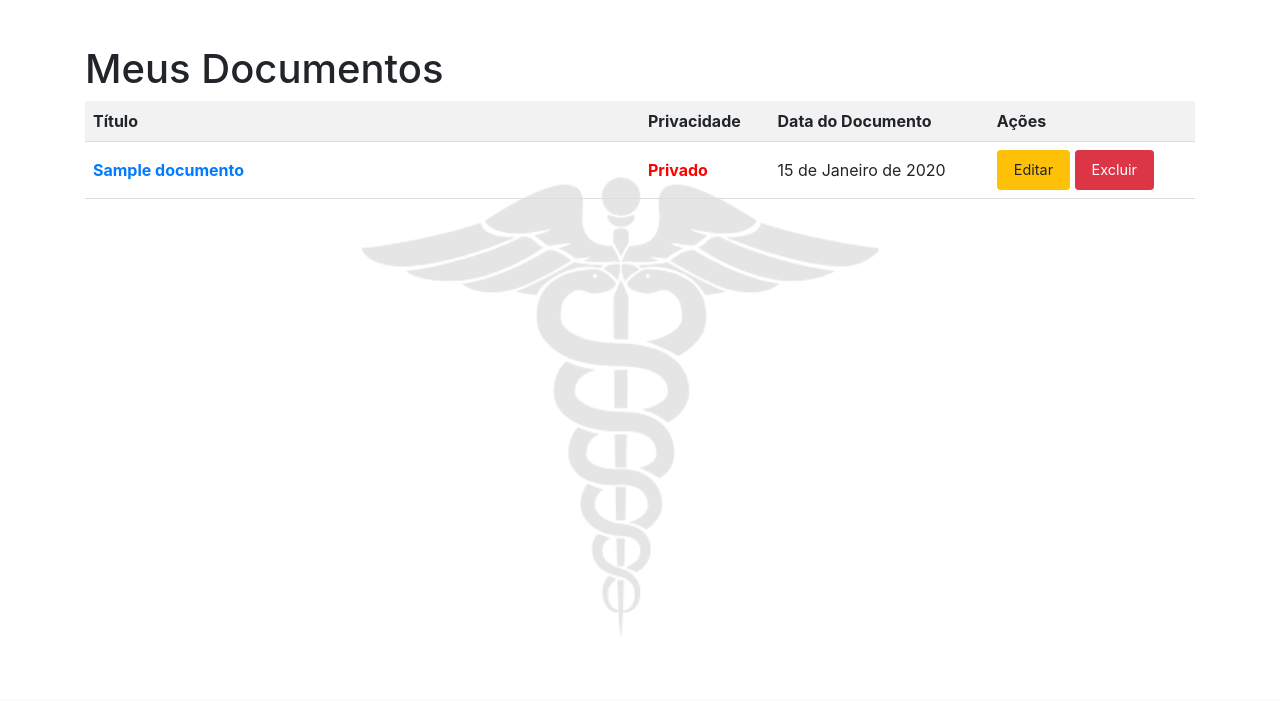
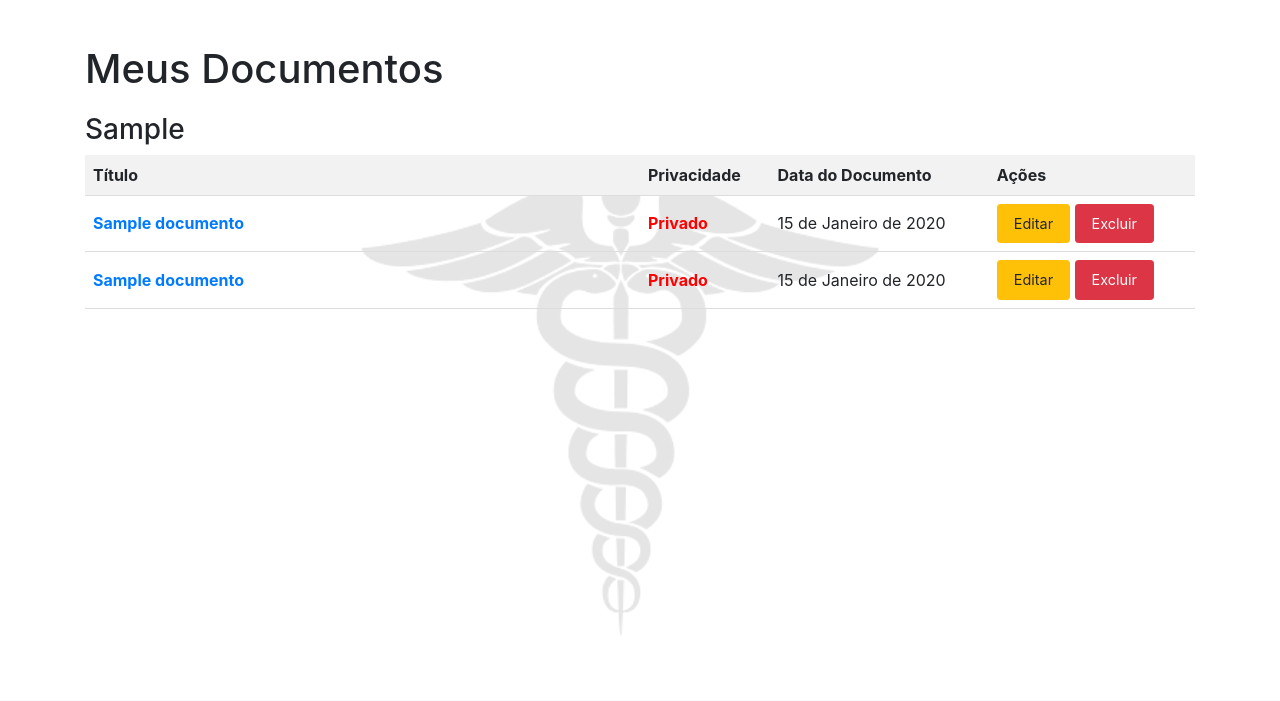
Before and after one commit to augustin1977/prontuario, a Django app: page /documentos/ in a window 1280 px wide. Shown: the part 56-757 px from the top of the page. Run offline with Django 4.2, Linux system fonts and the light colour scheme; a user stored in the database is signed in; tables that the repository leaves empty hold one stand-in row (values such as "Sample post"); parts of the project's set-up code (start-up, migrations or seed data) failed here and were passed over.

Commit message:
adicionando funcionalidades de separação por tipo de documentos

```diff
--- a/Documentos/admin.py
+++ b/Documentos/admin.py
@@ -3,3 +3,4 @@ from .models import *
 
 admin.site.register(Documento)
 admin.site.register(PermissaoDocumento)
+admin.site.register(Tipo_documento)
--- a/Documentos/models.py
+++ b/Documentos/models.py
@@ -12,6 +12,10 @@ class PermissaoDocumento(models.Model):
     def __str__(self):
         return f"{self.usuario_concedente.cpf} concedeu permissão a {self.usuario_permitido.cpf}"
 
+class Tipo_documento(models.Model):
+    tipo=models.TextField(max_length=255,default=None)
+    def __str__(self):
+        return self.tipo
 
 class Documento(models.Model):
     proprietario = models.ForeignKey(Usuario, on_delete=models.CASCADE, related_name='documentos_proprietario')
@@ -22,6 +26,7 @@ class Documento(models.Model):
     data_criacao = models.DateTimeField(auto_now_add=True)  # Data de criação do documento
     data_modificacao=models.DateTimeField(auto_now=True)
     secreto=models.BooleanField(blank=False,null=False,default=False)
+    tipo=models.ForeignKey(Tipo_documento, on_delete=models.CASCADE, )
 
     def __str__(self):
         return f"Documento de {self.proprietario.cpf}"
--- a/Documentos/templates/listar.html
+++ b/Documentos/templates/listar.html
@@ -8,7 +8,11 @@
 {% block 'conteudo' %}
 
 <h1>Meus Documentos</h1>
-<table style="width: 100%; border-collapse: collapse;">
+
+{% for tipo, documentos in documentos_proprios.items %}
+    <h3 style="margin-top: 20px;">{{ tipo }}</h2>  <!-- Nome da Especialidade -->
+
+    <table style="width: 100%; border-collapse: collapse; margin-bottom: 20px;">
         <thead>
             <tr>
                 <th style="text-align: left; padding: 8px; width: 50%;">Título</th>
@@ -18,7 +22,7 @@
             </tr>
         </thead>
         <tbody>
-        {% for documento in documentos_proprios %}
+            {% for documento in documentos %}
             <tr>
                 <td style="padding: 8px;">
                     <a href="{% url 'detalhes_documento' documento.id %}"><strong>{{ documento.titulo }}</strong></a>
@@ -35,23 +39,26 @@
                 </td>
                 <td style="padding: 8px;">
                     <a href="{% url 'editar_documento' documento.id %}" class="btn btn-warning btn-sm">Editar</a>
-                <a href="{% url 'excluir_documento' documento.id %}"class="btn btn-danger btn-sm">Excluir</a>
+                    <a href="{% url 'excluir_documento' documento.id %}" class="btn btn-danger btn-sm">Excluir</a>
                 </td>
             </tr>
             {% endfor %}
         </tbody>
+    </table>
+{% endfor %}
 
-</table>
 {% if documentos_compartilhados.items %}
 <h1>Documentos Compartilhados Comigo</h1>
-{% for usuario, documentos in documentos_compartilhados.items %}
-    <div style="margin-bottom: 20px;">
-        <h3>Proprietário - {{ usuario.first_name }} {{ usuario.last_name }}</h3>
-        <table style="width: 100%; border-collapse: collapse; margin-top: 10px;">
+
+{% for tipo, documentos in documentos_compartilhados.items %}
+    <h3 style="margin-top: 20px;" >{{ tipo }}</h2>
+
+    <table style="width: 100%; border-collapse: collapse; margin-bottom: 20px;">
         <thead>
             <tr>
                 <th style="text-align: left; padding: 8px;">Título</th>
                 <th style="text-align: left; padding: 8px;">Data do Documento</th>
+                <th style="text-align: left; padding: 8px;">Proprietário</th>
             </tr>
         </thead>
         <tbody>
@@ -63,12 +70,14 @@
                 <td style="padding: 8px;">
                     {{ documento.data_documento|date:"d \d\e F \d\e Y" }}
                 </td>
+                <td style="padding: 8px;">
+                    {{ documento.proprietario.first_name }} {{ documento.proprietario.last_name }}
+                </td>
             </tr>
             {% endfor %}
         </tbody>
     </table>
-
-    </div>
 {% endfor %}
 {% endif %}
+
 {% endblock %}
--- a/Documentos/views.py
+++ b/Documentos/views.py
@@ -3,7 +3,7 @@ from django.http import FileResponse, Http404,HttpResponse
 from django.contrib.auth.decorators import login_required
 from django.contrib import messages
 from django.conf import settings
-from .models import Documento, PermissaoDocumento
+from .models import *
 from Usuario_django.models import Usuario
 from autenticacao import *
 import os
@@ -13,8 +13,14 @@ import os
 def listar_documentos(request):
     # Lista os documentos do usuário logado
     documentos_proprios = Documento.objects.filter(proprietario=request.user.usuario).order_by("-data_documento")
+    documentos_por_tipo = {}
+    for doc in documentos_proprios:
+        tipo = doc.tipo.tipo
+        if tipo not in documentos_por_tipo:
+            documentos_por_tipo[tipo] = [doc]
+        documentos_por_tipo[tipo].append(doc)
+    # Lista os documentos que o usuário pode ver devido a permissões recebidas
 
-    # Lista os documentos que o usuário pode ver devido a permissões recebidas
     permissoes = PermissaoDocumento.objects.filter(usuario_permitido=request.user.usuario)
     documentos_compartilhados = Documento.objects.filter(proprietario__in=permissoes.values('usuario_concedente'),secreto=False).order_by("proprietario",'-data_documento')
     documentos_compartilhados_usuario={}
@@ -23,36 +29,46 @@ def listar_documentos(request):
             documentos_compartilhados_usuario[doc.proprietario.usuario]=[doc]
         else:
             documentos_compartilhados_usuario[doc.proprietario.usuario].append(doc)
-
+    documentos_compartilhados_por_tipo = {}
+    for doc in documentos_compartilhados:
+        if tipo not in documentos_compartilhados_por_tipo:
+            documentos_compartilhados_por_tipo[tipo] = [doc]
+        documentos_compartilhados_por_tipo[tipo].append(doc)
     return render(request, 'listar.html', {
-        'documentos_proprios': documentos_proprios,
-        'documentos_compartilhados': documentos_compartilhados_usuario,
+        'documentos_proprios': documentos_por_tipo,
+        'documentos_compartilhados': documentos_compartilhados_por_tipo,
     })
 
 
 @is_user
 def criar_documento(request):
+    tipos = Tipo_documento.objects.all()
     if request.method == 'POST':
         titulo=request.POST.get('titulo')
         resumo = request.POST.get('resumo')
         arquivo= request.FILES.get("arquivo")
         data=request.POST.get("data_documento")
         secreto=(request.POST.get("secreto")=="on")
+        tipo_id = request.POST.get("tipo")
+        tipo = Tipo_documento.objects.filter(id=tipo_id).first()
         if arquivo:
             tamanho_maximo = 5 * 1024 * 1024  # 5 MB em bytes
             if arquivo.size > tamanho_maximo:
                 messages.error(request, 'O arquivo não pode ser maior que 5 MB.')
-                return render(request, 'criar.html')
+                return render(request, 'criar.html', {"tipos": tipos})
 
-        documento = Documento(proprietario=request.user.usuario,titulo=titulo,secreto=secreto, resumo=resumo, arquivo=arquivo,data_documento=data)
+        documento = Documento(proprietario=request.user.usuario,titulo=titulo,secreto=secreto,
+                              resumo=resumo, arquivo=arquivo,data_documento=data,tipo=tipo)
         documento.save()
         messages.success(request, 'Documento criado com sucesso!')
         return redirect('listar_documentos')
-    return render(request, 'criar.html')
+
+    return render(request, 'criar.html', {"tipos":tipos})
 
 
 @is_user
 def editar_documento(request, documento_id):
+    tipos = Tipo_documento.objects.all()
     documento = get_object_or_404(Documento, id=documento_id)
     if not documento.pode_editar(request.user.usuario):
         messages.error(request, 'Você não tem permissão para editar este documento.')
@@ -64,14 +80,17 @@ def editar_documento(request, documento_id):
         arquivo= request.FILES.get("arquivo")
         data=request.POST.get("data_documento")
         secreto=(request.POST.get("secreto")=="on")
+        tipo_id = request.POST.get("tipo")
+        tipo = Tipo_documento.objects.filter(id=tipo_id).first()
         documento = get_object_or_404(Documento, id=documento_id)
         documento.titulo=titulo
         documento.resumo=resumo
+        documento.tipo=tipo
         if arquivo:
             tamanho_maximo = 5 * 1024 * 1024  # 5 MB em bytes
             if arquivo.size > tamanho_maximo:
                 messages.error(request, 'O arquivo não pode ser maior que 5 MB.')
-                return render(request, 'criar.html')
+                return render(request, 'editar.html', {'documento': documento,"tipos":tipos})
             caminho_arquivo=os.path.join(settings.PROTECTED_MEDIA_ROOT,'media', str(documento.arquivo))
             try:
                 if documento.arquivo:
@@ -85,7 +104,7 @@ def editar_documento(request, documento_id):
         documento.save()
         messages.success(request, 'Documento atualizado com sucesso!')
         return redirect('listar_documentos')
-    return render(request, 'editar.html', {'documento': documento})
+    return render(request, 'editar.html', {'documento': documento,"tipos":tipos})
 
 @is_user
 def detalhes_documento(request, documento_id):
```
Also changed, not shown: Documentos/templates/criar.html (+10 -0 lines), Documentos/templates/editar.html (+9 -0 lines), setup.py (added, +38 -0 lines), Documentos/migrations/0008_tipo_documento.py (added), Documentos/migrations/0009_documento_tipo.py (added), Documentos/migrations/0010_remove_documento_tipo.py (added), Documentos/migrations/0011_documento_tipo.py (added). Lines whose indentation alone changed are shown as unchanged.
